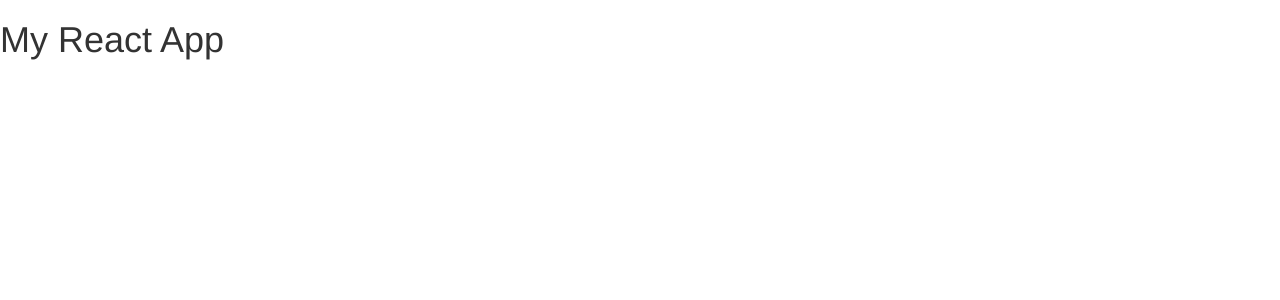
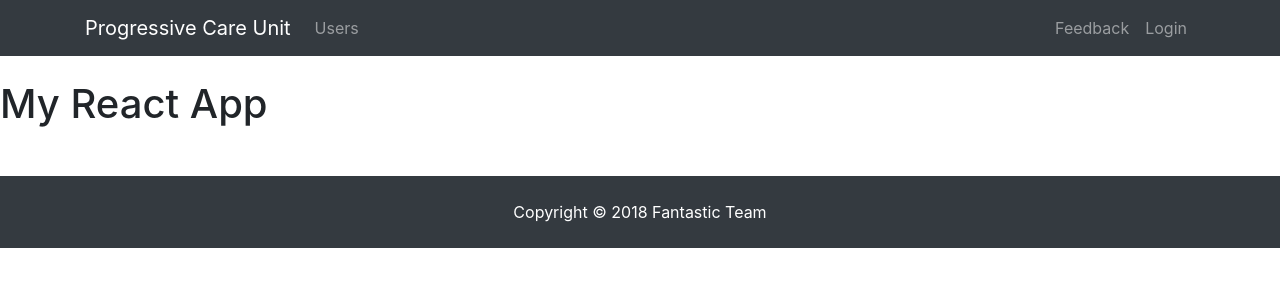
Before and after one commit to SLIITGroupWork/ProgressiveCareUnit-Y3S1-AF, a React (Create React App) app in the folder Frontend/: page / in a window 1280 px wide. Shown: the top 300 px of the page. Built offline with nearby package versions, Linux system fonts and the light colour scheme.

Commit message:
Added a Nav bar and footer

```diff
--- a/Frontend/package.json
+++ b/Frontend/package.json
@@ -4,7 +4,7 @@
   "private": true,
   "description": "Progressive Care Unit Application React Client",
   "dependencies": {
-    "bootstrap": "^3.3.7",
+    "bootstrap": "^4.1.1",
     "font-awesome": "^4.7.0",
     "react": "^16.4.1",
     "react-dom": "^16.4.1",
--- a/Frontend/src/App.js
+++ b/Frontend/src/App.js
@@ -1,13 +1,16 @@
 import React, { Component } from 'react';
-import '../node_modules/bootstrap/dist/css/bootstrap.min.css';
-import '../node_modules/font-awesome/css/font-awesome.min.css';
 import './App.css';
+
+import Navbar from './components/layouts/Navbar';
+import Footer from './components/layouts/Footer';
 
 class App extends Component {
     render() {
         return (
             <div className="App">
+                <Navbar />
                 <h1>My React App</h1>
+                <Footer />
             </div>
         );
     }
--- /dev/null
+++ b/Frontend/src/components/layouts/Footer.js
@@ -0,0 +1,9 @@
+import React from 'react';
+
+export default () => {
+    return (
+        <footer className="bg-dark text-white mt-5 p-4 text-center">
+            Copyright &copy; {new Date().getFullYear()} Fantastic Team
+        </footer>
+    );
+};
--- /dev/null
+++ b/Frontend/src/components/layouts/Navbar.js
@@ -0,0 +1,45 @@
+import React, { Component } from 'react';
+
+class Navbar extends Component {
+
+    render() {
+
+        return (
+            <nav className="navbar navbar-expand-sm navbar-dark bg-dark mb-4">
+                <div className="container">
+                    <a className="navbar-brand" href="/">
+                        Progressive Care Unit
+                    </a>
+                    <button className="navbar-toggler" type="button" data-toggle="collapse" data-target="#mobile-nav">
+                        <span className="navbar-toggler-icon" />
+                    </button>
+
+                    <div className="collapse navbar-collapse" id="mobile-nav">
+                        <ul className="navbar-nav mr-auto">
+                            <li className="nav-item">
+                                <a className="nav-link">
+                                    Users
+                                </a>
+                            </li>
+                        </ul>
+
+                        <ul className="navbar-nav ml-auto">
+                            <li className="nav-item">
+                                <a className="nav-link">
+                                    Feedback
+                                </a>
+                            </li>
+                            <li className="nav-item">
+                                <a className="nav-link">
+                                    Login
+                                </a>
+                            </li>
+                        </ul>
+                    </div>
+                </div>
+            </nav>
+        );
+    }
+}
+
+export default Navbar;
--- a/Frontend/src/index.js
+++ b/Frontend/src/index.js
@@ -1,6 +1,10 @@
 import React from 'react';
 import ReactDOM from 'react-dom';
+
 import './index.css';
+import '../node_modules/bootstrap/dist/css/bootstrap.min.css';
+import '../node_modules/font-awesome/css/font-awesome.min.css';
+
 import App from './App';
 import registerServiceWorker from './registerServiceWorker';
 
```
Also changed, not shown: 1 other file (tests, documents, lock files or other folders).
